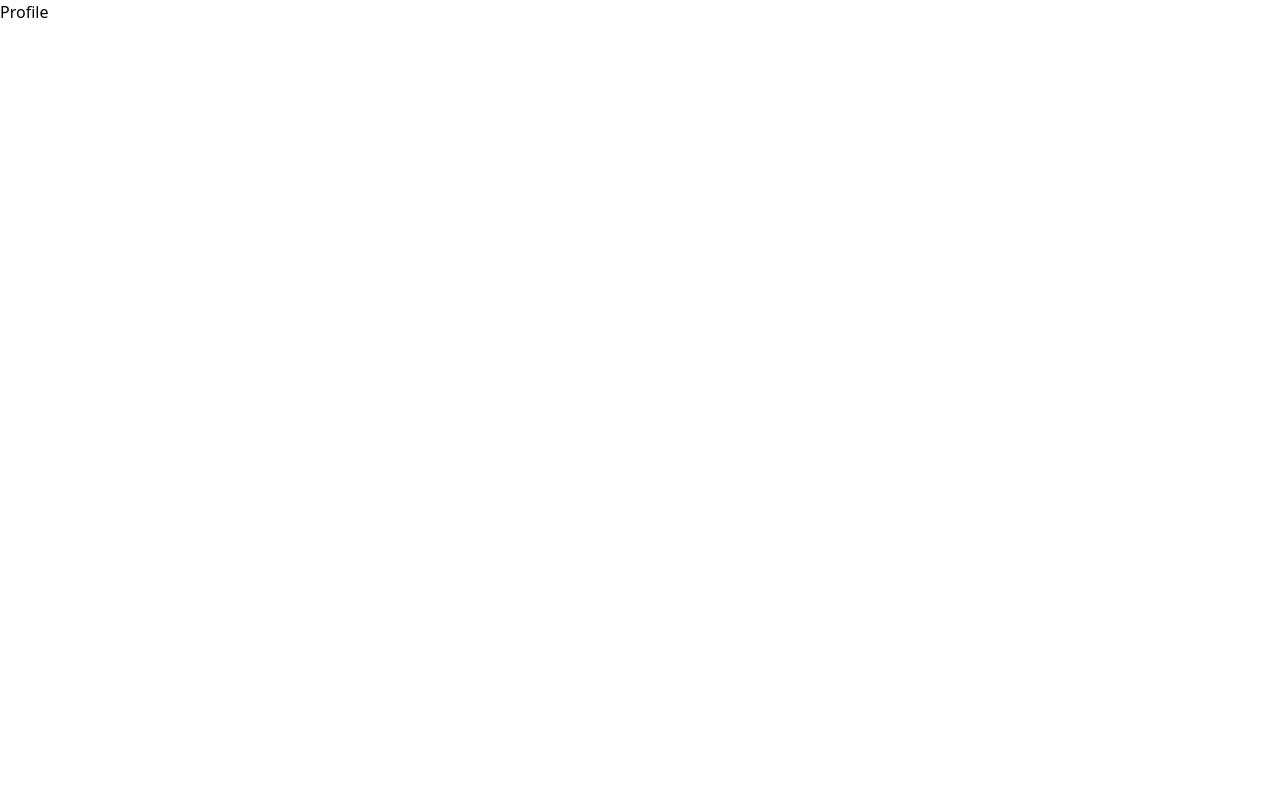
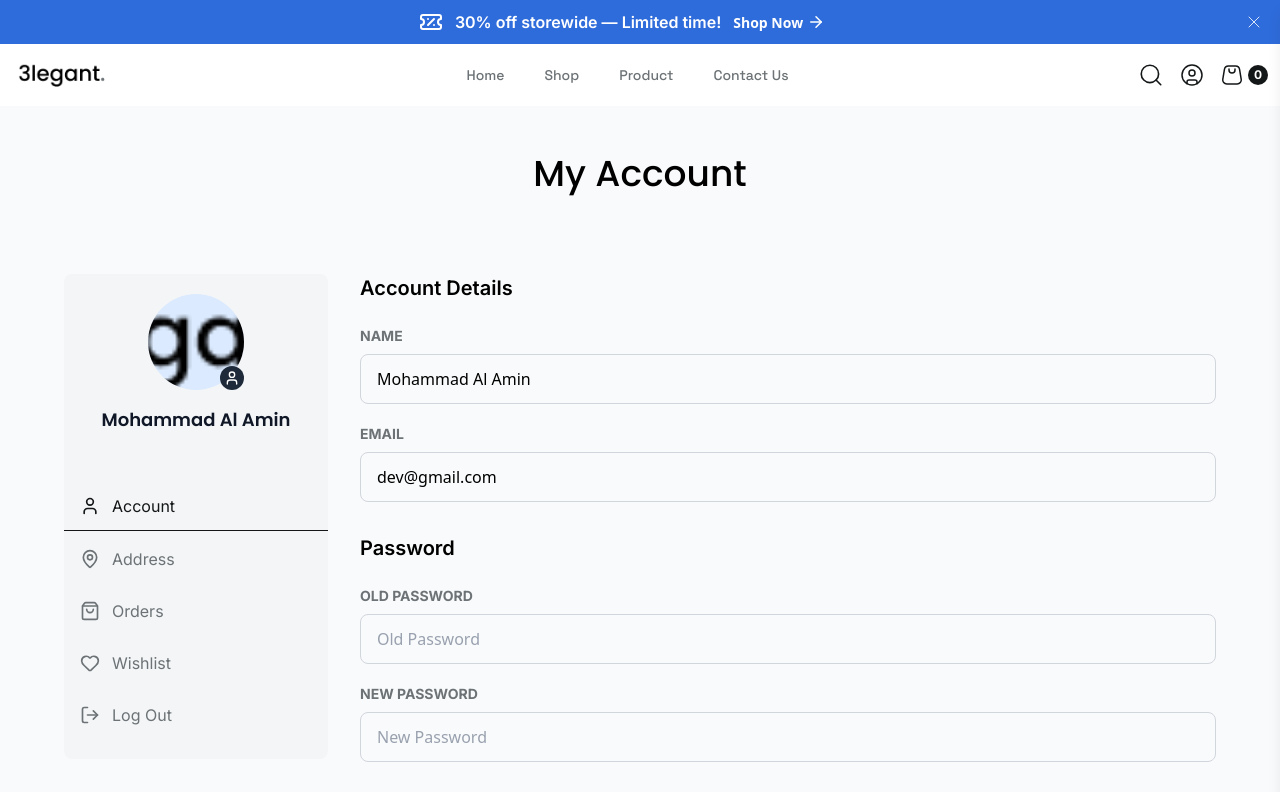
Before and after one commit to MohammadAlamin99/3legant-frontend, a Next.js app: page /profile in a window 1280 px wide. Shown: the top 792 px of the page. Built offline with nearby package versions, Linux system fonts and the light colour scheme.

Commit message:
profile static page create done

```diff
--- a/src/app/profile/page.tsx
+++ b/src/app/profile/page.tsx
@@ -1,10 +1,16 @@
-import AccountSidebar from '@/components/profile/Profile'
+import Announcedbar from '@/components/Announcedbar'
+import Footer from '@/components/Footer'
+import NavMenu from '@/components/NavMenu'
+import Profile from '@/components/profile/MyAccount'
 import React from 'react'
 
 export default function page() {
     return (
         <>
-            <AccountSidebar />
+            <Announcedbar />
+            <NavMenu />
+            <Profile />
+            <Footer />
         </>
     )
 }
--- /dev/null
+++ b/src/components/profile/MyAccount.tsx
@@ -0,0 +1,165 @@
+"use client"
+import React, { useState } from 'react';
+import { User, MapPin, ShoppingBag, Heart, LogOut } from 'lucide-react';
+import Image from 'next/image';
+import profileImage from '../../../public/images/Logo.png';
+export default function MyAccountPage() {
+    const [activeTab, setActiveTab] = useState('Account');
+    const [formData, setFormData] = useState({
+        name: 'Mohammad Al Amin',
+        email: 'dev@gmail.com',
+        username: '123Dev',
+        oldPassword: '',
+        newPassword: ''
+    });
+
+    const menuItems = [
+        { name: 'Account', icon: User },
+        { name: 'Address', icon: MapPin },
+        { name: 'Orders', icon: ShoppingBag },
+        { name: 'Wishlist', icon: Heart },
+        { name: 'Log Out', icon: LogOut }
+    ];
+
+    const handleInputChange = (e: React.ChangeEvent<HTMLInputElement>) => {
+        setFormData({
+            ...formData,
+            [e.target.name]: e.target.value
+        });
+    };
+
+    const handleSubmit = (e: React.FormEvent) => {
+        e.preventDefault();
+        console.log('Form submitted:', formData);
+    };
+
+    return (
+        <div className="min-h-screen bg-gray-50 py-12 px-4 sm:px-6 lg:px-8">
+            <div className="max-w-6xl mx-auto">
+                <h1 className="text-4xl font-medium font-poppins text-center mb-20">My Account</h1>
+
+                <div className="grid grid-cols-1 lg:grid-cols-4 gap-8">
+                    <div className="lg:col-span-1">
+                        <div className="bg-[#f3f5f7] rounded-lg py-5">
+                            <div className="flex flex-col items-center mb-6 pb-6">
+                                <div className="relative mb-4">
+                                    <Image
+                                        src={profileImage}
+                                        width={24}
+                                        height={24}
+                                        alt="Mohammad Al Amin"
+                                        className="w-24 h-24 rounded-full object-cover bg-blue-100"
+                                    />
+                                    <div className="absolute bottom-0 right-0 bg-gray-800 rounded-full p-1">
+                                        <User className="w-4 h-4 text-white" />
+                                    </div>
+                                </div>
+                                <h2 className="text-lg font-semibold text-gray-900 font-poppins">Mohammad Al Amin</h2>
+                            </div>
+                            <nav className="space-y-1">
+                                {menuItems.map((item) => {
+                                    const Icon = item.icon;
+                                    return (
+                                        <button
+                                            key={item.name}
+                                            onClick={() => setActiveTab(item.name)}
+                                            className={`w-full flex items-center font-inter cursor-pointer gap-3 px-4 py-3 text-left transition-colors ${activeTab === item.name
+                                                ? 'border-b text-[#141718] border-[#141718]'
+                                                : 'text-[#6c7275]'
+                                                }`}
+                                        >
+                                            <Icon className="w-5 h-5" />
+                                            {item.name}
+                                        </button>
+                                    );
+                                })}
+                            </nav>
+                        </div>
+                    </div>
+                    <div className="lg:col-span-3">
+                        <div>
+                            <form onSubmit={handleSubmit}>
+                                <div className="mb-8">
+                                    <h2 className="text-xl font-semibold mb-6 font-inter text-black">Account Details</h2>
+
+                                    <div className="space-y-5">
+                                        <div>
+                                            <label htmlFor="name" className="block text-sm text-[#6c7275] font-inter font-bold mb-2">
+                                                NAME
+                                            </label>
+                                            <input
+                                                type="text"
+                                                id="name"
+                                                name="name"
+                                                value={formData.name}
+                                                onChange={handleInputChange}
+                                                className="w-full px-4 py-3 border border-gray-300 rounded-lg outline-none transition"
+                                            />
+                                        </div>
+
+                                        <div>
+                                            <label htmlFor="email" className="block text-sm text-[#6c7275] font-inter font-bold mb-2">
+                                                EMAIL
+                                            </label>
+                                            <input
+                                                type="email"
+                                                id="email"
+                                                name="email"
+                                                value={formData.email}
+                                                onChange={handleInputChange}
+                                                className="w-full px-4 py-3 border border-gray-300 rounded-lg outline-none transition"
+                                            />
+                                        </div>
+                                    </div>
+                                </div>
+
+                                {/* Password Section */}
+                                <div className="mb-8">
+                                    <h2 className="text-xl font-semibold mb-6 font-inter text-black">Password</h2>
+
+                                    <div className="space-y-5">
+                                        <div>
+                                            <label htmlFor="oldPassword" className="block text-sm text-[#6c7275] font-inter font-bold mb-2">
+                                                OLD PASSWORD
+                                            </label>
+                                            <input
+                                                type="password"
+                                                id="oldPassword"
+                                                name="oldPassword"
+                                                placeholder="Old Password"
+                                                value={formData.oldPassword}
+                                                onChange={handleInputChange}
+                                                className="w-full px-4 py-3 border border-gray-300 rounded-lg outline-none transition placeholder-gray-400"
+                                            />
+                                        </div>
+
+                                        <div>
+                                            <label htmlFor="newPassword" className="block text-sm text-[#6c7275] font-inter font-bold mb-2">
+                                                NEW PASSWORD
+                                            </label>
+                                            <input
+                                                type="password"
+                                                id="newPassword"
+                                                name="newPassword"
+                                                placeholder="New Password"
+                                                value={formData.newPassword}
+                                                onChange={handleInputChange}
+                                                className="w-full px-4 py-3 border border-gray-300 rounded-lg outline-none transition placeholder-gray-400"
+                                            />
+                                        </div>
+                                    </div>
+                                </div>
+                                <button
+                                    type="submit"
+                                    className="bg-gray-900 font-inter text-white px-8 py-3 rounded-lg font-medium hover:bg-gray-800 transition-colors cursor-pointer"
+                                >
+                                    Save changes
+                                </button>
+                            </form>
+                        </div>
+                    </div>
+                </div>
+            </div>
+        </div>
+    );
+};
--- a/src/components/profile/Profile.tsx
+++ /dev/null
@@ -1,7 +0,0 @@
-import React from 'react'
-
-export default function Profile() {
-    return (
-        <div>Profile</div>
-    )
-}
```
